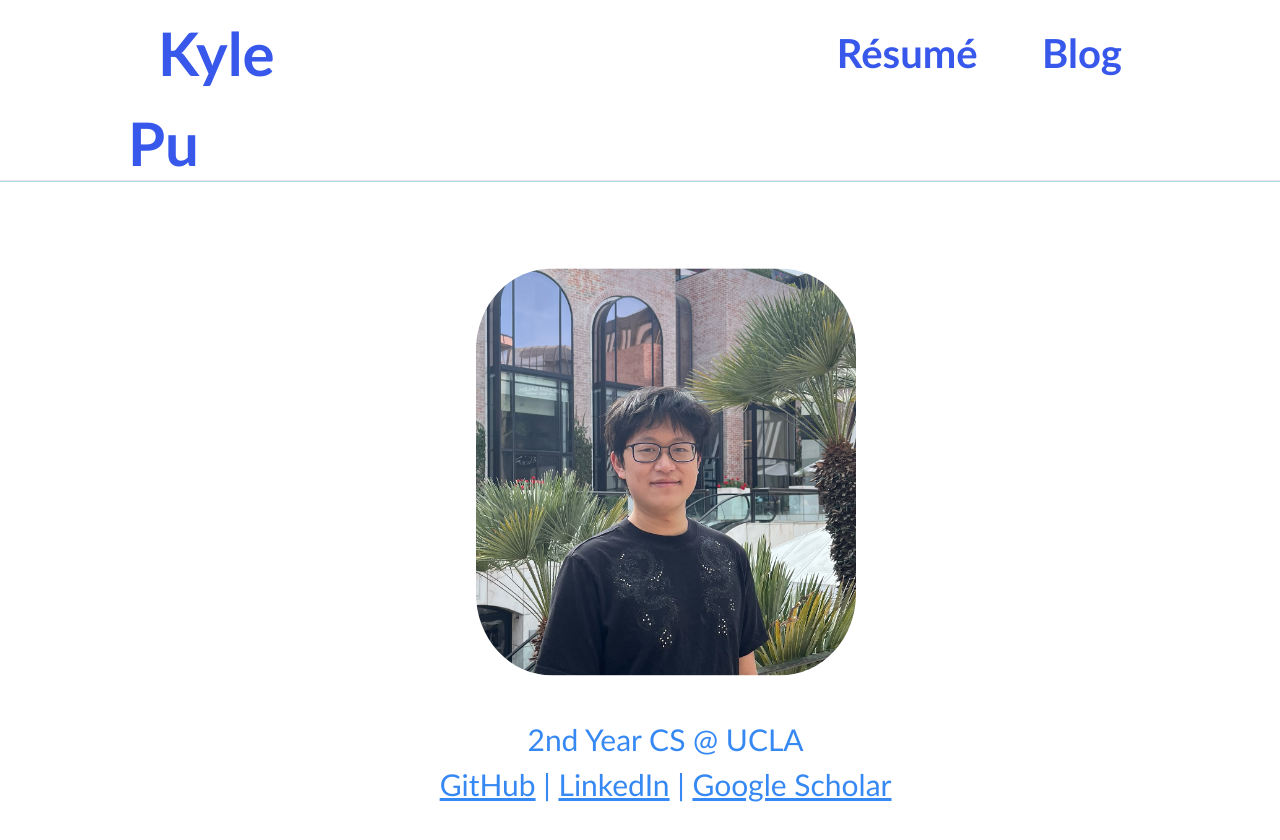
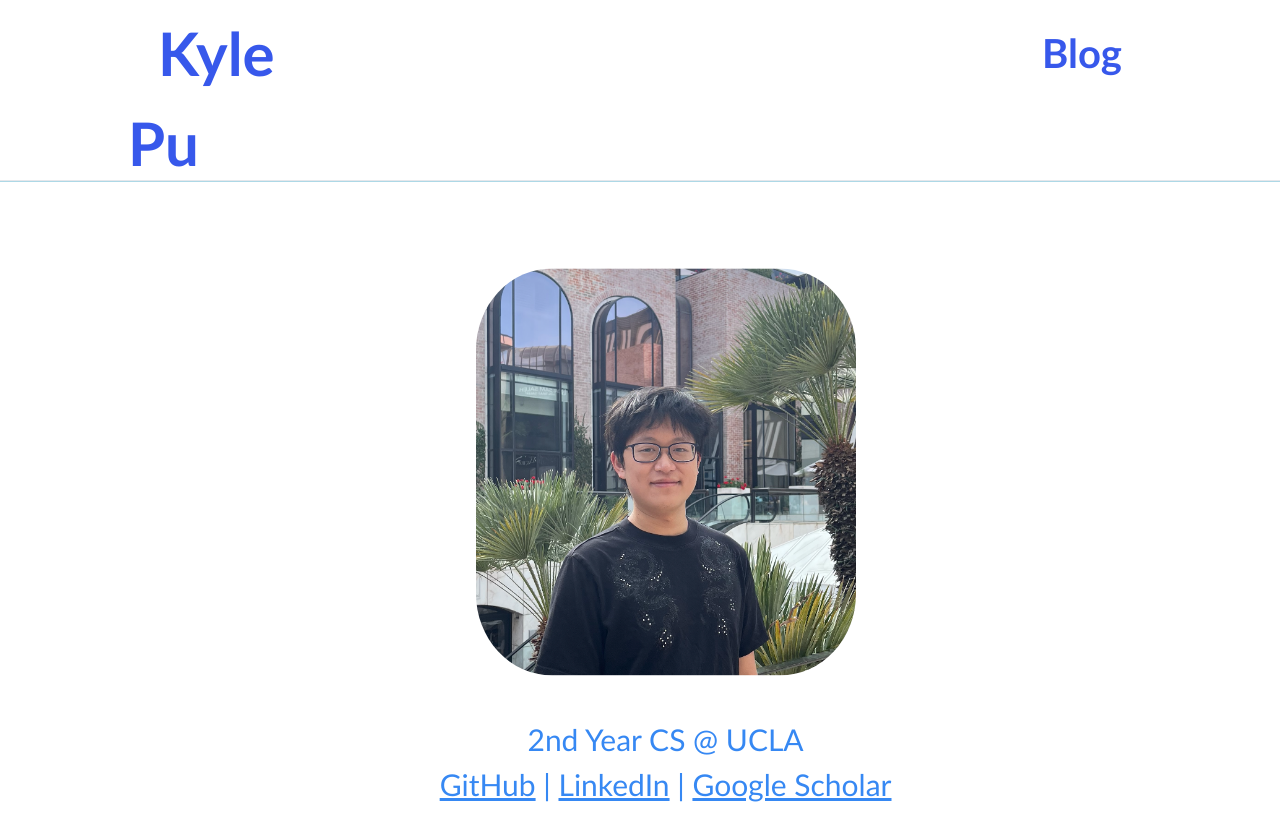
Before and after one commit to Kyle-Pu/Kyle-Pu.github.io, a React (Create React App) app: page / in a window 1280 px wide. Shown: the top 840 px of the page. Built offline with nearby package versions, Linux system fonts and the light colour scheme.

Commit message:
Removed resume page.
The links should lead to everything about me. I feel like a resume section is a bit redundant here. I'll opt for a projects page instead.

```diff
--- a/src/App.js
+++ b/src/App.js
@@ -19,8 +19,6 @@ function App() {
       <BrowserRouter>
         <div className="Wrapper">
           <div className="NavContainer">
-            <Link to="/Resume" className="NavButton">Résumé</Link>
-            {" "}
             <Link to="/Blog" className="NavButton">Blog</Link>
           </div>
 
```
